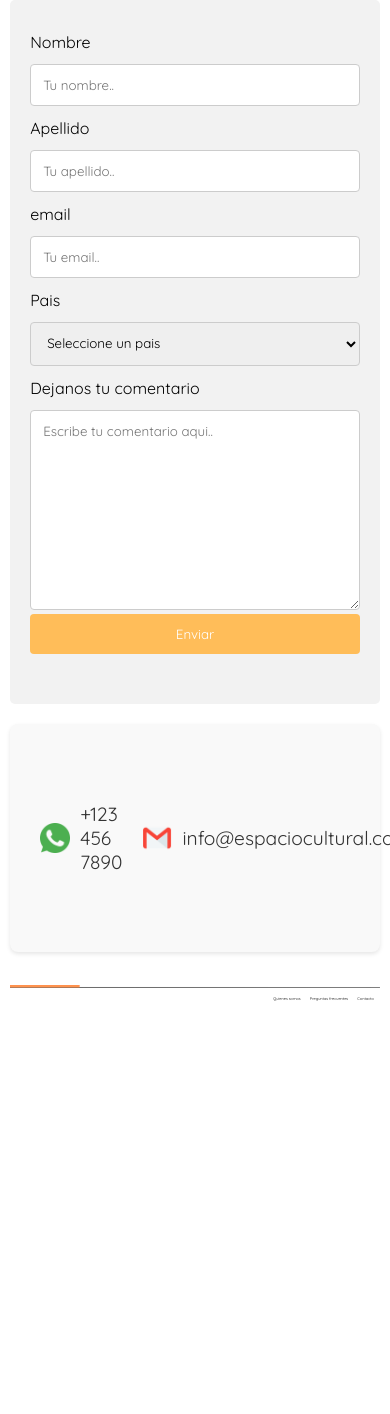
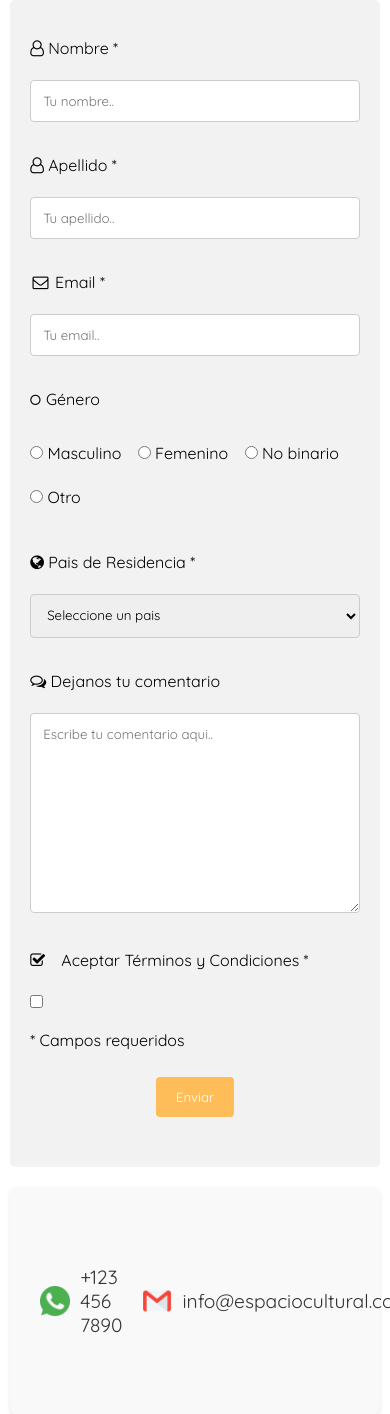
Before and after one commit to josenlp/Proyecto-Fullstack-24184-18, a Python web app: template templates/contactanos.html in a window 390 px wide; the page is wider, and only the part inside the window is pictured. Shown: the part 235-1649 px from the top of that part. Before the commit the page ends 1236 px from the top of that part, so only its background shows below. Run offline with Jinja, Linux system fonts and the light colour scheme; the template is opened without the code that fills it, so the values that code supplies are empty.

Commit message:
Actualiza readme, lectura de favicon, responsive en contactanos y validacion formulario

```diff
--- a/static/css/style.css
+++ b/static/css/style.css
@@ -439,6 +439,7 @@ ul.menu-footer li a:hover {
     display:flex;
     flex-direction: column;
   }
+
 ul.menu li a {
   align-items: center;
   justify-content: center;
@@ -788,7 +789,7 @@ ul.menu li a {
 }
 
 footer {
-  margin-top: auto; /* Empuja el pie de página hacia abajo */
+  margin-top: auto;
 }
 
 .contact-info {
@@ -826,6 +827,42 @@ footer {
 }
 
 /* Contacto - Formulario */
+.container {
+  width: 100%;
+  border-radius: 5px;
+  background-color: #f2f2f2;
+  padding: 20px;
+}
+
+.row {
+  display: flex;
+  margin-bottom: 15px;
+  flex-wrap: wrap;
+}
+
+/* Columna flotante para etiquetas: ancho del 25% */
+.columna-25 {
+  float: left;
+  width: 25%;
+  margin-top: 6px;
+  box-sizing: border-box;
+}
+
+/* Columna flotante para entradas: ancho del 75%  */
+.columna-75 {
+  float: left;
+  width: 75%;
+  margin-top: 6px;
+  box-sizing: border-box;
+}
+
+
+/* Limpiar despues de las columnas */
+.row:after {
+  content: "";
+  display: table;
+  clear: both;
+}
 
 /*  elementos de entrada de texto, select y areas de texto */
 input[type=text], select, textarea{
@@ -859,42 +896,16 @@ input[type=submit] {
 
 /* efecto de hover */
 input[type="submit"]:hover {
-  background-color: #88A843; /* Cambia el color de fondo en hover */
-  color: #f1f1f1; /* Cambia el color del texto en hover */
+  background-color: #88A843;
+  color: #f1f1f1;
 }
 
 .button-container {
   display: flex;
   justify-content: center;
 }
-.container {
-  border-radius: 5px;
-  background-color: #f2f2f2;
-  padding: 20px;
-}
 
-/* Columna flotante para etiquetas: ancho del 25% */
-.columna-25 {
-  float: left;
-  width: 25%;
-  margin-top: 6px;
-}
-
-/* Columna flotante para entradas: ancho del 75%  */
-.columna-75 {
-  float: left;
-  width: 75%;
-  margin-top: 6px;
-}
-
-/* Limpiar despues de las columnas */
-.row:after {
-  content: "";
-  display: table;
-  clear: both;
-
-}
-#error{
+.error{
   width: 200px;
   text-align: center;
   color: red;
@@ -904,10 +915,52 @@ input[type="submit"]:hover {
   font-family: "Quicksand", sans-serif;
 }
 
-/* Diseño responsivo */
-@media screen and (max-width: 600px) {
-  .columna-25, .columna-75, input[type=submit] {
-    width: 100%;
-    margin-top: 0;
+/* Media Queries para responsivo */
+
+/* Celular (menor a 768px) */
+@media (max-width: 767px) {
+  .columna-25, .columna-75 {
+      flex: 100%;
+      padding: 0;
+  }
+  .columna-75 {
+      margin-top: 10px;
   }
 }
+
+/* Tablet (768px a 1024px) */
+@media (min-width: 768px) and (max-width: 1024px) {
+  .container {
+      width: 100%;
+  }
+  .columna-25, .columna-75 {
+      flex: 100%;
+      padding: 0;
+  }
+  .columna-25 {
+      padding-right: 5px;
+  }
+  .columna-75 {
+      padding-left: 5px;
+  }
+}
+
+/* PC de escritorio (1025px a 1440px) */
+@media (min-width: 1025px) and (max-width: 1440px) {
+  .container {
+      width: 100%;
+  }
+  .columna-25, .columna-75 {
+      flex: 25%;
+  }
+  .columna-75 {
+      flex: 75%;
+  }
+}
+
+/* PC de escritorio grande (mayor a 1440px) */
+@media (min-width: 1441px) {
+  .container {
+      width: 100%;
+  }
+}
--- /dev/null
+++ b/static/js/formulario.js
@@ -0,0 +1,73 @@
+//Formulario//
+// Para alternar la opción de agregar un país manualmente
+function alternarEntradaPais(select) {
+    // Obtiene el valor seleccionado
+    var selectedValue = select.value;
+    // Obtiene el campo de entrada para otro país
+    var otroPaisInput = document.getElementById('otroPais');
+
+    // Si la opción seleccionada es "Otro", muestra el campo de entrada
+    if (selectedValue === 'otro') {
+        otroPaisInput.style.display = 'block';
+    } else {
+        // De lo contrario, oculta el campo de entrada
+        otroPaisInput.style.display = 'none';
+    }
+}
+
+// Validación del formulario
+const formRegister = document.getElementById("miFormulario");
+const inputNombre = document.getElementById("nombre");
+const inputApellido = document.getElementById("apellido");
+const inputEmail = document.getElementById("email");
+const inputGeneroMasculino = document.getElementById("masculino");
+const inputGeneroFemenino = document.getElementById("femenino");
+const inputGeneroNobinario = document.getElementById("nobinario");
+const inputGeneroOtro = document.getElementById("otroGenero");
+const inputPais = document.getElementById("pais");
+const inputOtroPais = document.getElementById("otroPais");
+const inputTerminos = document.getElementById("terminos");
+const parrafo = document.getElementById("error");
+
+formRegister.addEventListener("submit", (e) => {
+    e.preventDefault();
+    let warning = "";
+    let valor = false;
+    parrafo.innerHTML = "";
+    let regexEmail = /^\w+([\.-]?\w+)*@\w+([\.-]?\w{2,3})+$/;
+
+    if (inputNombre.value.length < 3) {
+        warning += `El nombre es corto<br>`;
+        valor = true;
+    }
+    if (inputApellido.value.length < 2) {
+        warning += `El apellido es corto<br>`;
+        valor = true;
+    }
+    if (!regexEmail.test(inputEmail.value)) {
+        warning += `El email no es válido<br>`;
+        valor = true;
+    }
+    if (!inputGeneroMasculino.checked && !inputGeneroFemenino.checked && !inputGeneroNobinario.checked && !inputGeneroOtro.checked) {
+        warning += `Debe seleccionar un género<br>`;
+        valor = true;
+    }
+    if (inputPais.value === "default") {
+        warning += `Elija una opción<br>`;
+        valor = true;
+    }
+    if (inputPais.value === "otro" && inputOtroPais.value.trim() === "") {
+        warning += `Ingrese el país<br>`;
+        valor = true;
+    }
+    if (!inputTerminos.checked) {
+        warning += `Debe aceptar los términos y condiciones<br>`;
+        valor = true;
+    }
+    if (valor) {
+        parrafo.innerHTML = warning;
+    } else {
+        parrafo.innerHTML = "Enviado";
+        formRegister.reset();
+    }
+});
--- a/templates/contactanos.html
+++ b/templates/contactanos.html
@@ -1,5 +1,5 @@
 <!DOCTYPE html>
-<html lang="en">
+<html lang="es">
 <head>
     <meta charset="UTF-8">
     <meta name="viewport" content="width=device-width, initial-scale=1.0">
@@ -9,8 +9,8 @@
     <link rel="preconnect" href="https://fonts.gstatic.com" crossorigin>
     <link href="https://fonts.googleapis.com/css2?family=Assistant:wght@300&family=Caveat:wght@400;700&family=Young+Serif&display=swap" rel="stylesheet">
     <link href="https://fonts.googleapis.com/css2?family=Assistant:wght@300&family=Caveat:wght@400;700&family=Quicksand:wght@300..700&family=Young+Serif&display=swap" rel="stylesheet">
+    <link rel="stylesheet" href="https://cdnjs.cloudflare.com/ajax/libs/font-awesome/4.7.0/css/font-awesome.min.css">
     <link rel="stylesheet" href="../static/css/style.css">
-    <script src="../static/js/script.js"></script>
 </head>
 <body>
     <!-- Encabezado -->
@@ -57,7 +57,8 @@
         <form id="miFormulario" method="post">
             <div class="row">
                 <div class="columna-25">
-              <label for="nombre">Nombre</label>
+                    <i class="fa fa-user-o" aria-hidden="true"></i>
+                    <label for="nombre">Nombre *</label>
                 </div>
                 <div class="columna-75">
                     <input type="text" id="nombre" name="nombre" placeholder="Tu nombre..">
@@ -65,7 +66,8 @@
             </div>
             <div class="row">
                 <div class="columna-25">
-              <label for="apellido">Apellido</label>
+                    <i class="fa fa-user-o" aria-hidden="true"></i>
+                    <label for="apellido">Apellido *</label>
                 </div>
                 <div class="columna-75">
                     <input type="text" id="apellido" name="apellido" placeholder="Tu apellido..">
@@ -73,15 +75,34 @@
             </div>
             <div class="row">
                 <div class="columna-25">
-              <label for="email">email</label>
+                    <span class="input-group-addon"><i class="fa fa-envelope-o fa-fw" aria-hidden="true"></i></span>
+                    <label for="email">Email *</label>
                 </div>
                 <div class="columna-75">
                     <input type="text" id="email" name="email" placeholder="Tu email..">
                 </div>
             </div>
+            <!-- Radiobuttons para seleccionar el género -->
             <div class="row">
               <div class="columna-25">
-              <label for="pais">Pais</label>
+                  <i class="fa fa-genderless" aria-hidden="true"></i>
+                  <label>Género</label>
+              </div>
+              <div class="columna-75">
+                  <input type="radio" id="masculino" name="genero" value="masculino">
+                  <label for="masculino">Masculino</label>
+                  <input type="radio" id="femenino" name="genero" value="femenino">
+                  <label for="femenino">Femenino</label>
+                  <input type="radio" id="nobinario" name="genero" value="nobinario">
+                  <label for="nobinario">No binario</label>
+                  <input type="radio" id="otroGenero" name="genero" value="otro">
+                  <label for="otroGenero">Otro</label>
+              </div>
+            </div>
+            <div class="row">
+                <div class="columna-25">
+                    <i class="fa fa-globe" aria-hidden="true"></i>
+                    <label for="pais">Pais de Residencia *</label>
                 </div>
                 <div class="columna-75">
                     <select id="pais" name="pais" onchange="alternarEntradaPais(this)">
@@ -97,7 +118,7 @@
                         <option value="francia">Francia</option>
                         <option value="uruguay">Uruguay</option>
                         <option value="usa">USA</option>
-                <option value="otro">otro</option>
+                        <option value="otro">Otro</option>
                     </select>
                     <!-- Campo de entrada oculto para ingresar un país manualmente -->
                     <input type="text" id="otroPais" name="otroPais" placeholder="Ingrese el país" style="display: none;">
@@ -105,10 +126,24 @@
             </div>
             <div class="row">
                 <div class="columna-25">
+                    <i class="fa fa-comments-o" aria-hidden="true"></i>
                     <label for="comentario">Dejanos tu comentario</label>
                 </div>
                 <div class="columna-75">
                     <textarea id="comentario" name="comentario" placeholder="Escribe tu comentario aqui.." style="height:200px"></textarea>
+                </div>
+            </div>
+             <!-- Checkbox para aceptar términos y condiciones -->
+            <div class="row">
+            <div class="columna-25">
+                <label for="terminos"><i class="fa fa-check-square-o" aria-hidden="true"></i></label>
+                <label for="terminos">Aceptar Términos y Condiciones *</label>
+            </div>
+            <div class="columna-75">
+                <input type="checkbox" id="terminos" name="terminos">
+            </div>
+            <div class="columna-25">
+                <label>* Campos requeridos</label>
             </div>
             </div>
             <div class="button-container">
@@ -146,5 +181,6 @@
           </nav>
       </div>
   </footer>
+  <script src="../static/js/formulario.js"></script>
 </body>
 </html>
--- a/templates/news.html
+++ b/templates/news.html
@@ -1,5 +1,5 @@
 <!DOCTYPE html>
-<htm lang="en">
+<html lang="es">
 <head>
     <meta charset="UTF-8">
     <meta name="viewport" content="width=device-width, initial-scale=1.0">
--- a/templates/noticia_1.html
+++ b/templates/noticia_1.html
@@ -1,5 +1,5 @@
 <!DOCTYPE html>
-<htm lang="en">
+<html lang="es">
 <head>
     <meta charset="UTF-8">
     <meta name="viewport" content="width=device-width, initial-scale=1.0">
--- a/templates/noticia_2.html
+++ b/templates/noticia_2.html
@@ -1,5 +1,5 @@
 <!DOCTYPE html>
-<htm lang="en">
+<html lang="es">
 <head>
     <meta charset="UTF-8">
     <meta name="viewport" content="width=device-width, initial-scale=1.0">
--- a/templates/noticia_3.html
+++ b/templates/noticia_3.html
@@ -1,5 +1,5 @@
 <!DOCTYPE html>
-<htm lang="en">
+<html lang="es">
 <head>
     <meta charset="UTF-8">
     <meta name="viewport" content="width=device-width, initial-scale=1.0">
--- a/templates/preguntas_frecuentes.html
+++ b/templates/preguntas_frecuentes.html
@@ -1,5 +1,5 @@
 <!DOCTYPE html>
-<htm lang="en">
+<html lang="es">
 <head>
     <meta charset="UTF-8">
     <meta name="viewport" content="width=device-width, initial-scale=1.0">
@@ -44,7 +44,7 @@
             <img src="../static/img/barra_down.png" alt="barra">
         </div>
         <div class="title">
-            <h1>Últimas Noticias</h1>
+            <h1>Preguntas Frecuentes</h1>
         </div>
         <div class="bar">
             <img src="../static/img/barr_up.png" alt="barra">
--- a/templates/quienes_somos.html
+++ b/templates/quienes_somos.html
@@ -1,5 +1,5 @@
 <!DOCTYPE html>
-<htm lang="en">
+<html lang="es">
 <head>
     <meta charset="UTF-8">
     <meta name="viewport" content="width=device-width, initial-scale=1.0">
```
Also changed, not shown: static/js/script.js (+0 -61 lines), templates/eventos.html (+9 -13 lines), README.md. Lines whose indentation alone changed are shown as unchanged.
